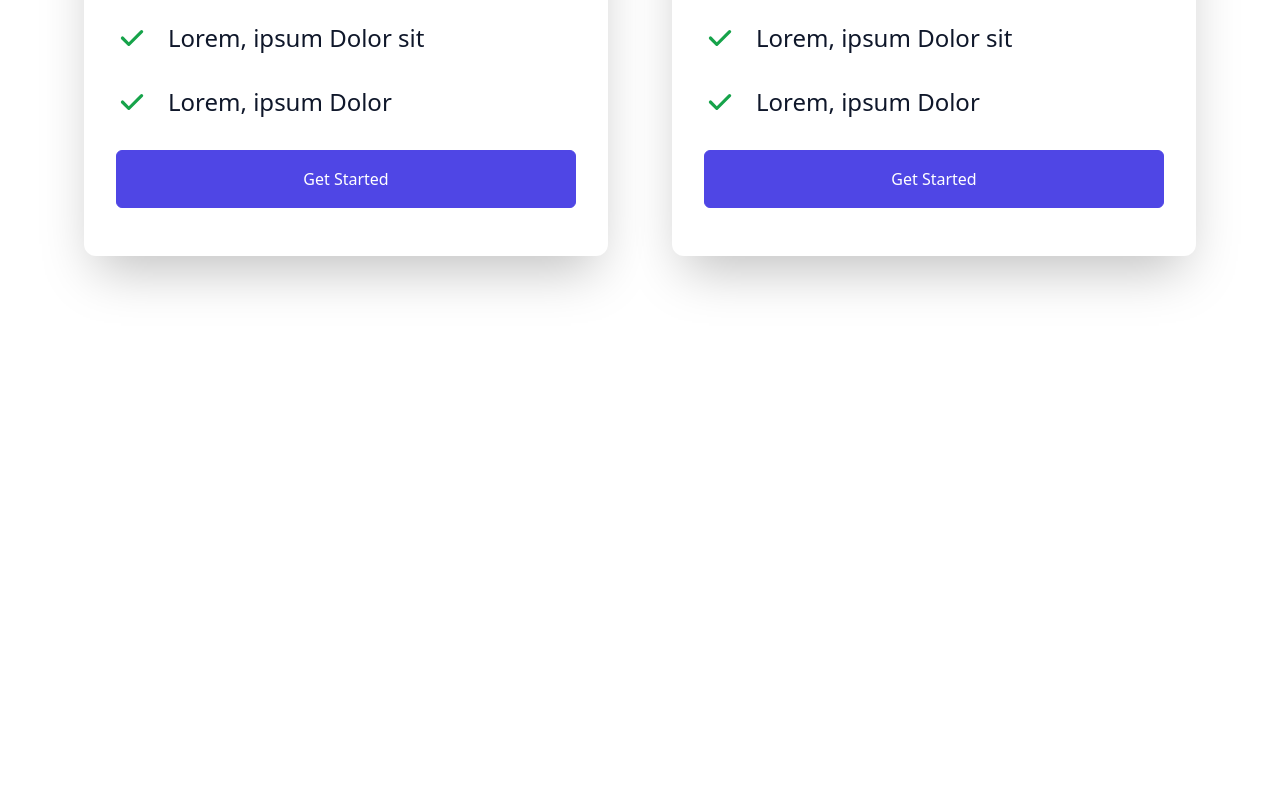
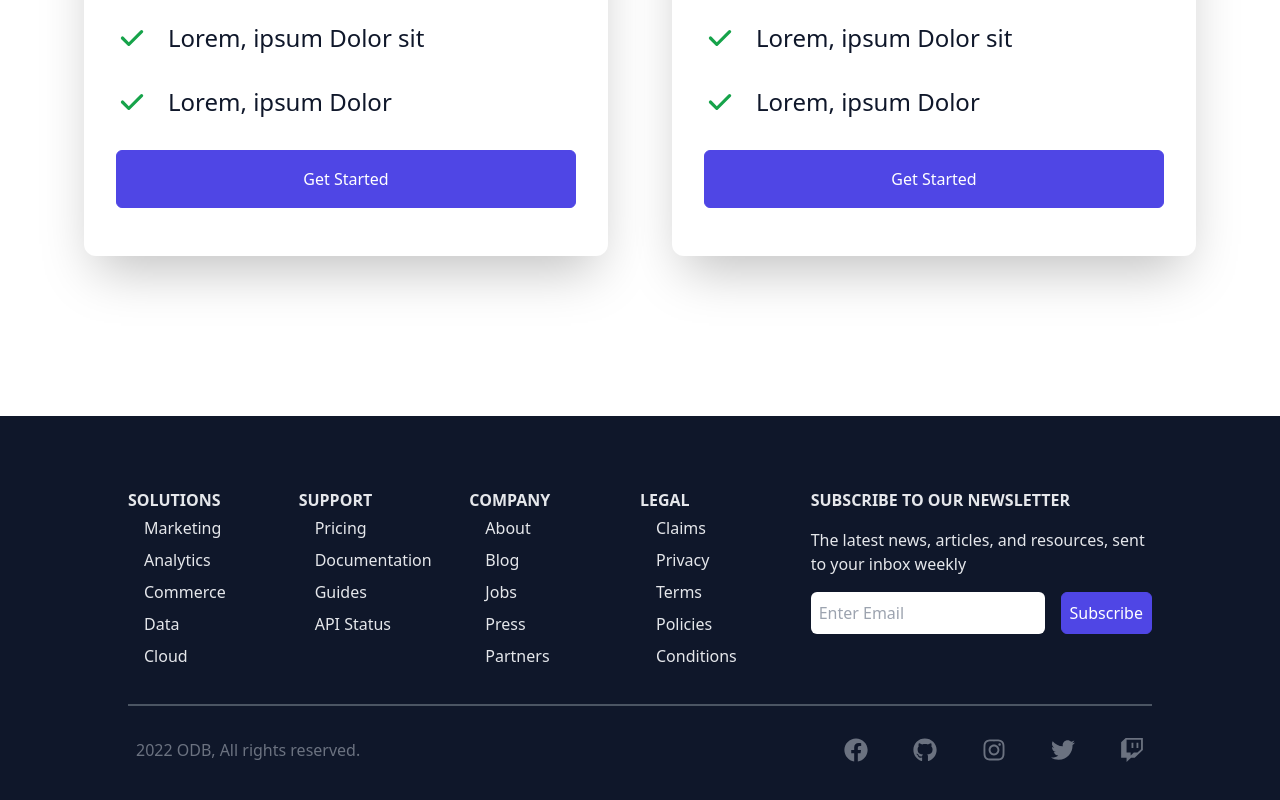
Before and after one commit to odb23/cloud-app-react, a React (Create React App) app: page / in a window 1280 px wide. Shown: the part 4190-4990 px from the top of the page. Before the commit the page ends 4606 px from the top, so only its background shows below. Built offline with nearby package versions, Linux system fonts and the light colour scheme; the HTML template or start-up script is replaced by a standard one.

Commit message:
added footer

```diff
--- a/package.json
+++ b/package.json
@@ -11,6 +11,7 @@
     "postcss": "^8.4.12",
     "react": "^18.1.0",
     "react-dom": "^18.1.0",
+    "react-icons": "^4.3.1",
     "react-scripts": "5.0.1",
     "tailwindcss": "^3.0.24",
     "web-vitals": "^2.1.4"
--- a/src/App.js
+++ b/src/App.js
@@ -4,6 +4,7 @@ import About from './components/About';
 import Support from './components/Support'
 import AllInOne from './components/AllInOne'
 import Pricing from './components/Pricing'
+import Footer from "./components/Footer";
 
 function App() {
   return (
@@ -14,6 +15,7 @@ function App() {
       <Support />
       <AllInOne/>
       <Pricing />
+      <Footer />
     </>
   );
 }
--- /dev/null
+++ b/src/components/Footer.jsx
@@ -0,0 +1,78 @@
+import React from 'react'
+
+import {
+    FaFacebook,
+    FaGithub,
+    FaInstagram,
+    FaTwitter,
+    FaTwitch
+} from 'react-icons/fa'
+
+const Footer = () => {
+  return (
+    <div className='w-full mt-30 h-fit bg-slate-900 text-gray-200 py-8 px-8 md:px-32'>
+        <div className='max-w-[1240px] mx-auto grid grid-cols-2 md:grid-cols-6 border-b-2 border-gray-600 py-8'>
+            <div>
+                <h6 className='font-bold uppercase pt-2 '>Solutions</h6>
+                <ul>
+                    <li className='py-1'>Marketing</li>
+                    <li className='py-1'>Analytics</li>
+                    <li className='py-1'>Commerce</li>
+                    <li className='py-1'>Data</li>
+                    <li className='py-1'>Cloud</li>
+                </ul>
+            </div>
+            <div>
+                <h6 className='font-bold uppercase pt-2 '>support</h6>
+                <ul>
+                    <li className='py-1'>Pricing</li>
+                    <li className='py-1'>Documentation</li>
+                    <li className='py-1'>Guides</li>
+                    <li className='py-1'>API Status</li>
+                </ul>
+            </div>
+            <div>
+                <h6 className='font-bold uppercase pt-2 '>Company</h6>
+                <ul>
+                    <li className='py-1'>About </li>
+                    <li className='py-1'>Blog </li>
+                    <li className='py-1'>Jobs </li>
+                    <li className='py-1'>Press </li>
+                    <li className='py-1'>Partners</li>
+                </ul>
+            </div>
+            <div>
+                <h6 className='font-bold uppercase pt-2 '>Legal </h6>
+                <ul>
+                    <li className='py-1'>Claims </li>
+                    <li className='py-1'>Privacy</li>
+                    <li className='py-1'>Terms </li>
+                    <li className='py-1'>Policies </li>
+                    <li className='py-1'>Conditions </li>
+                </ul>
+            </div>
+
+            <div className='col-span-2 pt-8 md:pt-2'>
+                <p className='font-bold uppercase'>Subscribe to our newsletter</p>
+                <p className='py-4'>The latest news, articles, and resources, sent to your inbox weekly</p>
+                <form className='flex flex-col sm:flex-row'>
+                    <input className='w-full p-2 mr-4 rounded-md mb-4' type='email' placeholder='Enter Email' />
+                    <button className='p-2 mb-4'>Subscribe</button>
+                </form>
+            </div>
+        </div>
+        <div className=' flex flex-col max-w-[1240px] px-2 py-4 mx-auto justify-between sm:flex-row text-center text-gray-500'>
+            <p className='py-4'>2022 ODB, All rights reserved.</p>
+            <div className='flex justify-between sm:w-[300px] pt-4 text-2xl'>
+                <FaFacebook />
+                <FaGithub />
+                <FaInstagram />
+                <FaTwitter />
+                <FaTwitch />
+            </div>
+        </div>
+    </div>
+  )
+}
+
+export default Footer
--- a/src/components/Pricing.jsx
+++ b/src/components/Pricing.jsx
@@ -5,7 +5,7 @@ import { CheckIcon } from '@heroicons/react/solid'
 const Pricing = () => {
     return (
         <div className='w-full text-white my-24 '>
-            <div className='w-full h-[700px] bg-slate-900 absolute mix-blend-overlay '>
+            <div className='w-full h-[700px] md:h-[550px] bg-slate-900 absolute mix-blend-overlay '>
             </div>
             <div className='max-w-[1240px] mx-auto py-12 px-8'>
                 <div className='text-center py-8 text-slate-300 '>
```
Also changed, not shown: 1 other file (tests, documents, lock files or other folders).
